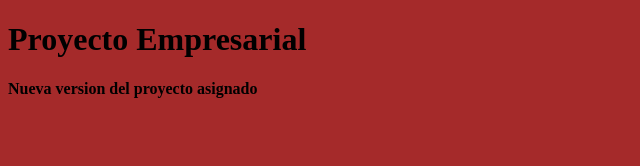
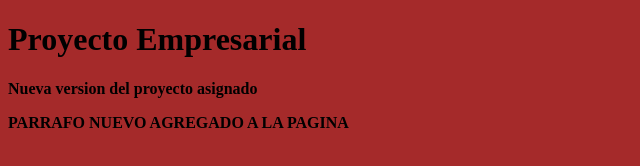
Before and after one commit to Smith9898/CursoGit, a plain HTML site: page index.html in a window 1280 px wide. Shown: the whole page, without its empty margins (0-640 px from the left). Drawn offline with Linux system fonts and the light colour scheme.

Commit message:
Update index.html

```diff
--- a/index.html
+++ b/index.html
@@ -10,5 +10,6 @@
 </head>
 <body>
     <p>Nueva version del proyecto asignado</p>
+    <p>PARRAFO NUEVO AGREGADO A LA PAGINA</p>
 </body>
 </html>
```
